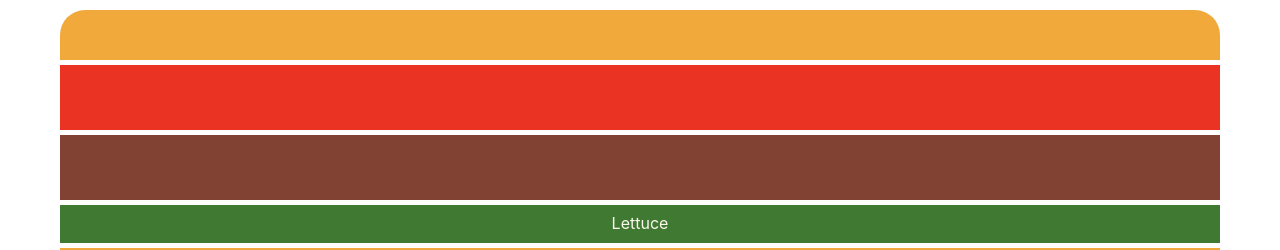
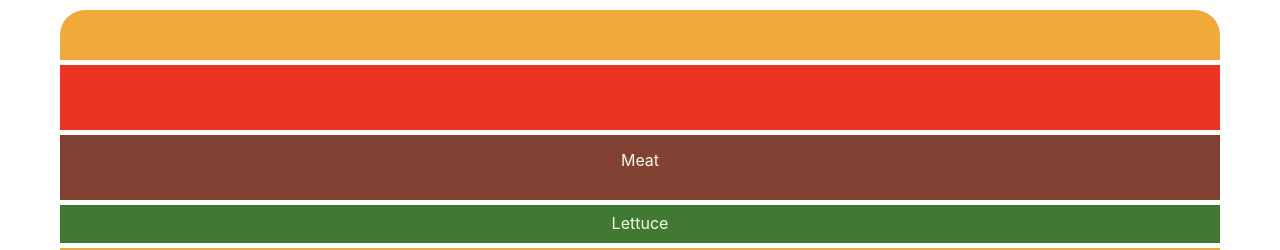
Before and after one commit to Annah97/burger, a React (Create React App) app: page / in a window 1280 px wide. Shown: the top 250 px of the page. Built offline with nearby package versions, Linux system fonts and the light colour scheme.

Commit message:
Update meat.js

```diff
--- a/src/components/meat.js
+++ b/src/components/meat.js
@@ -1,5 +1,5 @@
 import "../App.css";
 
 export default function Meat() {
-  return <div className="Burgermeat" />;
+  return <div className="Burgermeat">Meat</div>;
 }
```
